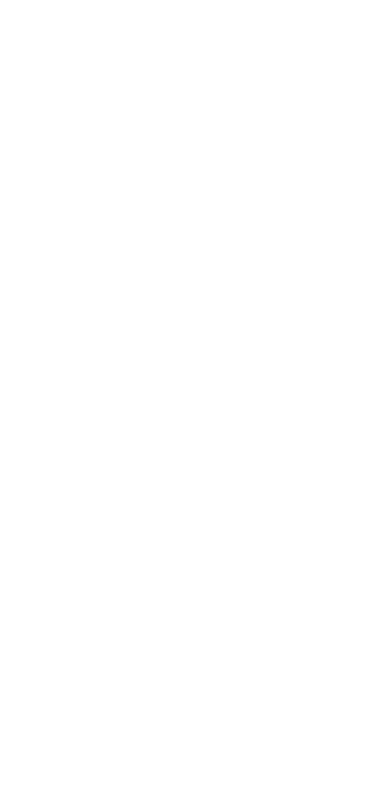
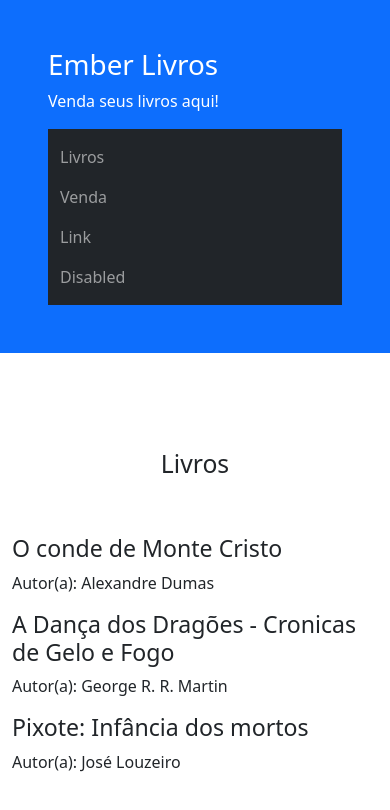
Before and after one commit to LucasFelip/site-com-bootstrap, a plain HTML site: page index.html in a window 390 px wide. Drawn offline with nearby package versions, Linux system fonts and the light colour scheme.

Commit message:
Moldando interface responsiva

```diff
--- a/index.html
+++ b/index.html
@@ -1,12 +1,62 @@
 <!DOCTYPE html>
 <html lang="pt-BR">
+
 <head>
     <meta charset="UTF-8">
     <meta http-equiv="X-UA-Compatible" content="IE=edge">
     <meta name="viewport" content="width=device-width, initial-scale=1.0">
+
+    <link href="https://cdn.jsdelivr.net/npm/bootstrap@5.1.3/dist/css/bootstrap.min.css" rel="stylesheet">
+    <script src="https://cdn.jsdelivr.net/npm/bootstrap@5.1.3/dist/js/bootstrap.bundle.min.js"></script>
+
     <title>Venda Livros</title>
 </head>
+
 <body>
+    <header>
+        <div class="container-fluid p-5 bg-primary text-white ">
+            <h1>Ember Livros</h1>
+            <p>Venda seus livros aqui!</p>
+            <!-- navbar -->
+            <nav class="navbar navbar-expand-sm bg-dark navbar-dark">
+                <div class="container-fluid">
+                    <ul class="navbar-nav">
+                        <li class="nav-item">
+                            <a class="nav-link" href="#livros">Livros</a>
+                        </li>
+                        <li class="nav-item">
+                            <a class="nav-link" href="#">Venda</a>
+                        </li>
+                        <li class="nav-item">
+                            <a class="nav-link" href="#">Link</a>
+                        </li>
+                        <li class="nav-item">
+                            <a class="nav-link" href="#">Disabled</a>
+                        </li>
+                    </ul>
+                </div>
+            </nav>
+        </div>
+    </header>
+    <div class="container mt-5">
+        <div class="row">
+            <div class="p-5 col-sm-12" id="livros">
+                <h2 class="text-center">Livros</h2>
+            </div>
+            <div class="col-sm-4">
+                <h3>O conde de Monte Cristo</h3>
+                <p>Autor(a): Alexandre Dumas</p>
+            </div>
+            <div class="col-sm-4">
+                <h3>A Dança dos Dragões - Cronicas de Gelo e Fogo</h3>
+                <p>Autor(a): George R. R. Martin</p>
+            </div>
+            <div class="col-sm-4">
+                <h3>Pixote: Infância dos mortos</h3>
+                <p>Autor(a): José Louzeiro</p>
+            </div>
+        </div>
+    </div>
+</body>
 
-</body>
 </html>
```
